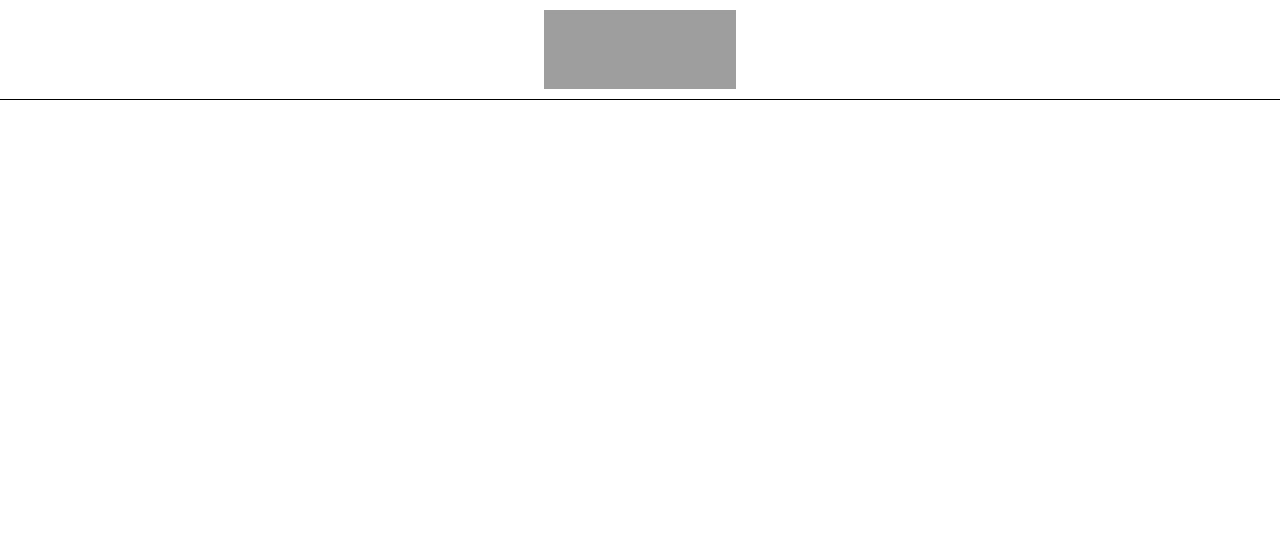
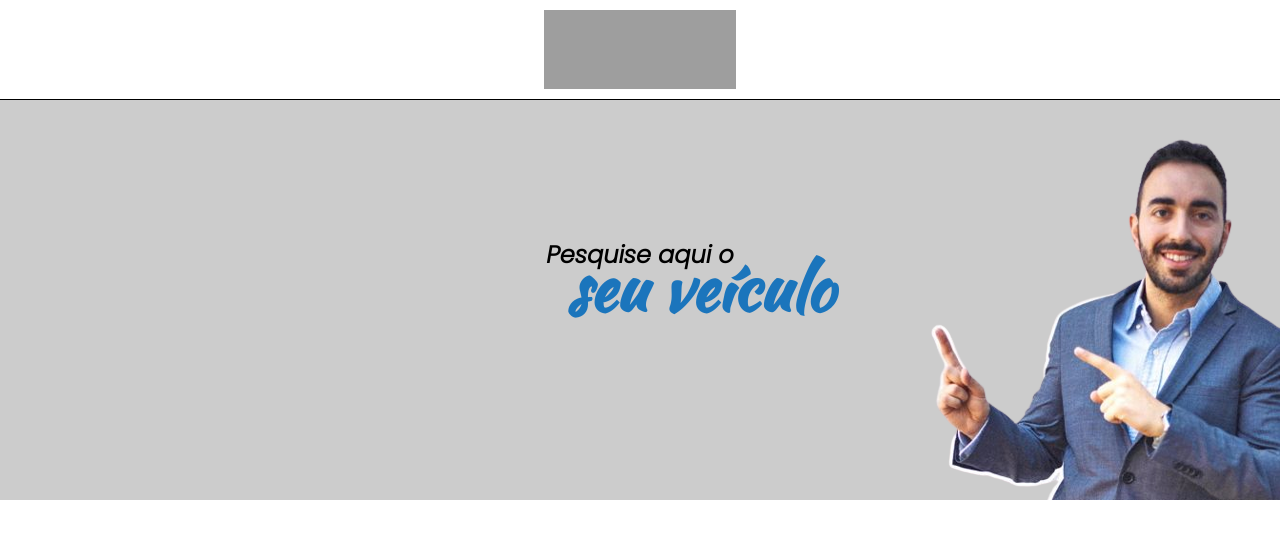
Before and after one commit to ArcenioSouza/Desafio-DoutorMultas, a React (Create React App) app: page / in a window 1280 px wide. Shown: the top 538 px of the page. Built offline with nearby package versions, Linux system fonts and the light colour scheme; grey boxes are pictures that could not be loaded.

Commit message:
Adiciona component section-image

```diff
--- a/src/App.js
+++ b/src/App.js
@@ -1,9 +1,11 @@
 import Header from "./components/header/Header"
+import SectionImage from "./components/body/section-image/SectionImage";
 
 function App() {
   return (
     <>
       <Header />
+      <SectionImage />
     </>
   );
 }
--- /dev/null
+++ b/src/components/body/section-image/SectionImage.jsx
@@ -0,0 +1,17 @@
+import React from 'react'
+import * as Styled from './StyledSectionImage.jsx'
+import GustavoFonseca from '../../../assets/img/gustavoFonseca.png'
+
+const SectionImage = () => {
+  return (
+    <Styled.Container>
+       <img src={GustavoFonseca} alt="Foto do proprietario da empresa Doutor Multas apontando para a frase pesquise aqui o seu veículo" />
+       <div className="pageTitle">
+         <h3>Pesquise aqui o</h3>
+         <h2>seu veículo</h2>
+       </div>
+    </Styled.Container>
+  )
+}
+
+export default SectionImage;
--- /dev/null
+++ b/src/components/body/section-image/StyledSectionImage.jsx
@@ -0,0 +1,34 @@
+import styled from "styled-components";
+
+export const Container = styled.div`
+   height: 400px;
+   background-color: var(--backgroundColor);
+   display: flex;
+   align-items: flex-end;
+   justify-content: flex-end;
+   position: relative;
+
+   .pageTitle{
+      position: absolute;
+      height: 100%;
+      width: 100%;
+      display: flex;
+      align-items: center;
+      justify-content: center;
+      flex-direction: column;
+   }
+
+   h2{
+      font-family: var(--fontWriting);
+      font-size: 4rem;
+      position: relative;
+      bottom: 30px;
+      left: 60px;
+      color: var(--primaryColor);
+   }
+
+   h3{
+      font-family: var(--fontSubtitle);
+      font-size: 1.5rem;
+   }
+`;
--- a/src/index.css
+++ b/src/index.css
@@ -1,12 +1,16 @@
 @import url('https://fonts.googleapis.com/css2?family=Source+Sans+Pro:ital,wght@0,200;0,300;0,400;0,600;1,200;1,300;1,400;1,900&display=swap');
+
+@import url('https://fonts.googleapis.com/css2?family=Kaushan+Script&family=Poppins:ital,wght@1,300&display=swap');
 
 :root{
   /* cores */
-  --blue: #1B75BC;
+  --primaryColor: #1B75BC;
+  --backgroundColor: #CCCCCC;
 
   /* fontes */
-  --font: 'Source Sans Pro', sans-serif;
-
+  --fontParagraph: 'Source Sans Pro', sans-serif;
+  --fontWriting: 'Kaushan Script', cursive;
+  --fontSubtitle: 'Poppins', sans-serif;
 }
 
 *{
```
Also changed, not shown: src/assets/img/gustavoFonseca.png (added).
